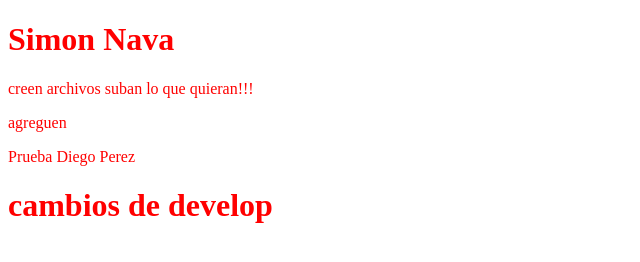
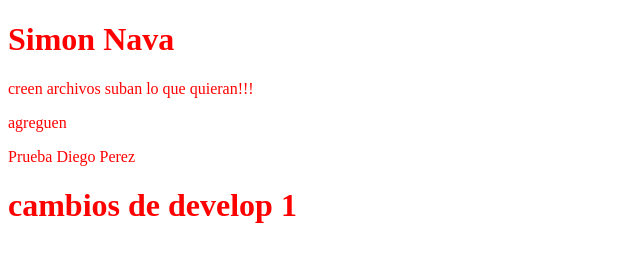
Before and after one commit to simonnava2112/BBVA-practice-repo, a plain HTML site: page index.html in a window 1280 px wide. Shown: the full height of the page, 0-640 px from the left. Drawn offline with Linux system fonts and the light colour scheme.

Commit message:
add develop changes

```diff
--- a/index.html
+++ b/index.html
@@ -13,7 +13,7 @@
     <p>agreguen</p>
     <p>Prueba Diego Perez</p>
     <div>
-        <h1>cambios de develop</h1>
+        <h1>cambios de develop 1</h1>
 
     </div>
 
```
